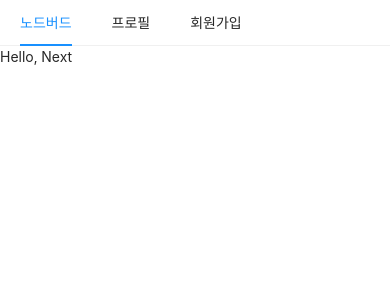
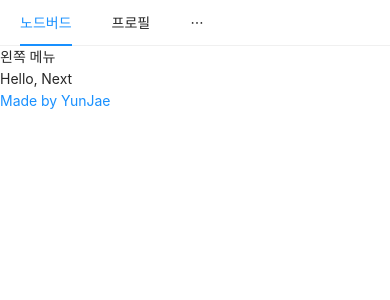
Before and after one commit to TestJeong/NodeBird, a Next.js app in the folder prepare/front/: page / in a window 390 px wide. Shown: the top 300 px of the page. Built offline with nearby package versions, Linux system fonts and the light colour scheme.

Commit message:
반응형 사용
antd 사용하여 반응형 구현

```diff
--- a/prepare/front/components/AppLayout.js
+++ b/prepare/front/components/AppLayout.js
@@ -1,7 +1,7 @@
 import React from "react";
 import PropTypes from "prop-types";
 import Link from "next/link";
-import { Menu } from "antd";
+import { Menu, Input, Row, Col } from "antd";
 
 const AppLayout = ({ children }) => {
   return (
@@ -18,15 +18,36 @@ const AppLayout = ({ children }) => {
           </Link>
         </Menu.Item>
         <Menu.Item>
+          <Input.Search enterButton style={{ verticalAlign: "middle" }} />
+        </Menu.Item>
+        <Menu.Item>
           <Link href="/signup">
             <a>회원가입</a>
           </Link>
         </Menu.Item>
       </Menu>
-      {children}
+      <Row gutter={8}>
+        <Col xs={24} md={6}>
+          왼쪽 메뉴
+        </Col>
+        <Col xs={24} md={12}>
+          {children}
+        </Col>
+        <Col xs={24} md={6}>
+          <a
+            href="https://testjeong.github.io/"
+            target="_blank"
+            rel="noreferrer noopener"
+          >
+            Made by YunJae
+          </a>
+        </Col>
+      </Row>
     </div>
   );
 };
+
+// gutter 컴럼사이의 간격 양쪽 합쳐 8px
 
 AppLayout.propTypes = {
   children: PropTypes.node.isRequired,
```
